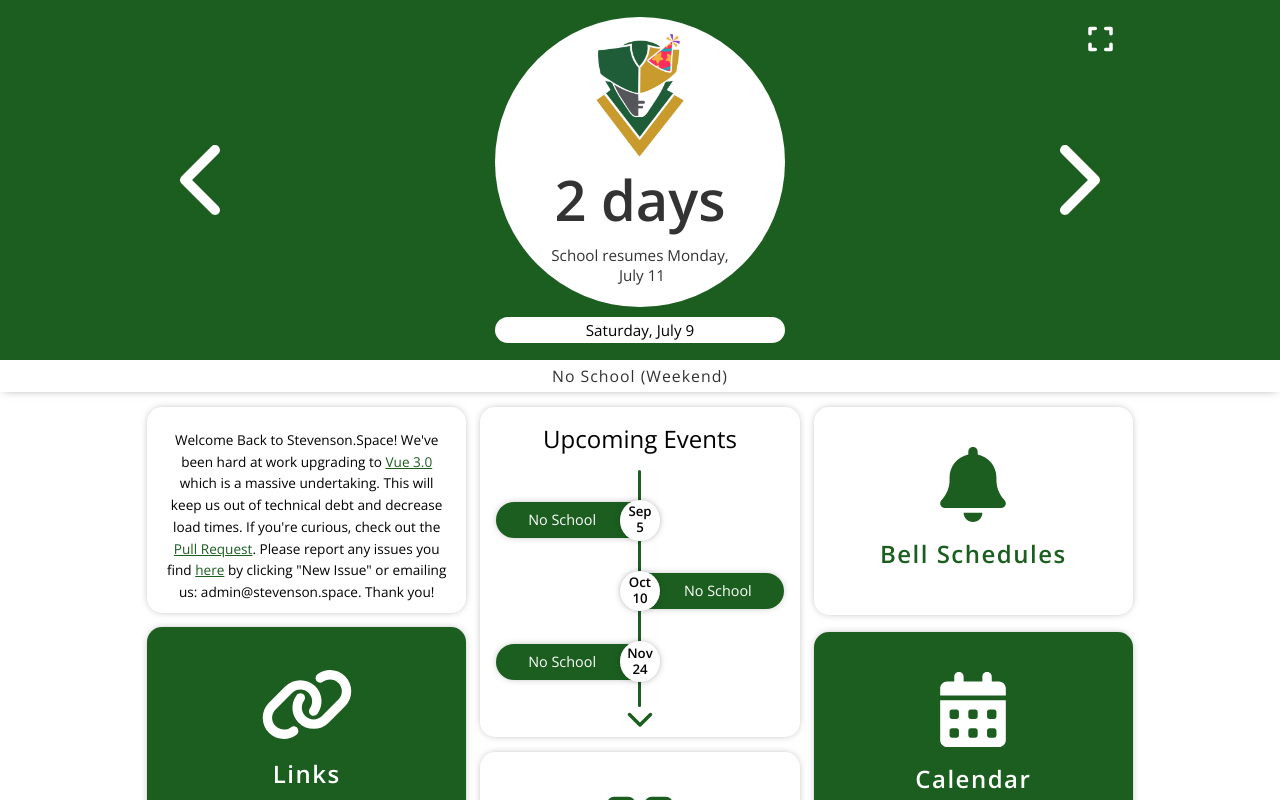
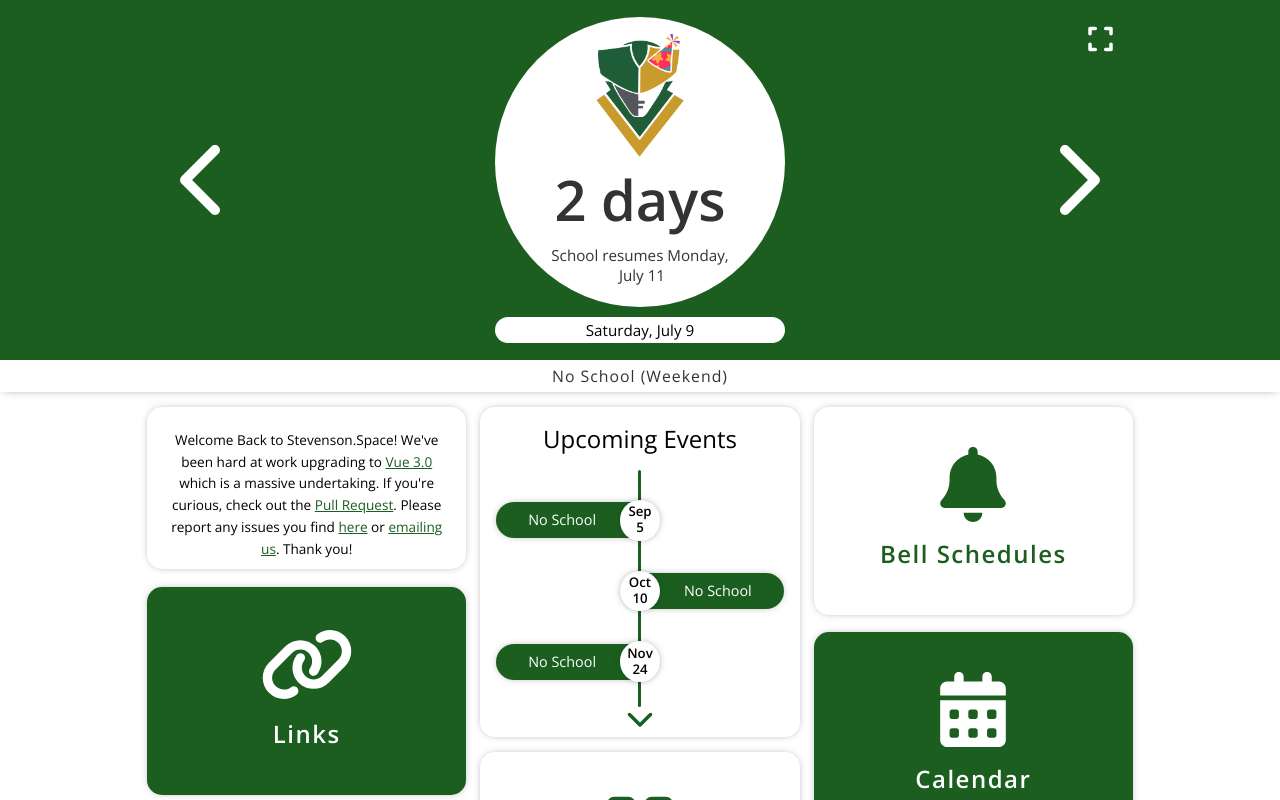
Before and after one commit to stevenson-space/shs, a Vue app: page / in a window 1280 px wide. Shown: the top 800 px of the page. Built offline with nearby package versions, Linux system fonts and the light colour scheme.

Commit message:
fix package json

```diff
--- a/package.json
+++ b/package.json
@@ -20,7 +20,7 @@
     "eslint-plugin-vuejs-accessibility": "^1.1.1",
     "gsap": "^3.10.3",
     "pinia": "^2.0.13",
-    "qrcode-vue3": "file:../../../Documents/GitHub/project-xenox/qrcode-vue3",
+    "qrcode-vue3": "^1.4.17",
     "query-string": "^7.1.1",
     "querystring-es3": "^0.2.1",
     "vue": "^3.2.13",
--- a/src/components/cards/NewFeatureCard.vue
+++ b/src/components/cards/NewFeatureCard.vue
@@ -3,7 +3,7 @@
     <div class="container">
       <div class="message">
         <br>
-        Welcome Back to Stevenson.Space! We've been hard at work upgrading to <a href="https://vuejs.org/" target="_blank">Vue 3.0</a> which is a massive undertaking. This will keep us out of technical debt and decrease load times. If you're curious, check out the <a href="https://github.com/stevenson-space/shs/pull/125/files" target="_blank">Pull Request</a>. Please report any issues you find <a target="_blank" href="https://github.com/stevenson-space/shs/issues">here</a> by clicking "New Issue" or emailing us: admin@stevenson.space. Thank you!
+        Welcome Back to Stevenson.Space! We've been hard at work upgrading to <a href="https://vuejs.org/" target="_blank">Vue 3.0</a> which is a massive undertaking. If you're curious, check out the <a href="https://github.com/stevenson-space/shs/pull/125/files" target="_blank">Pull Request</a>. Please report any issues you find <a target="_blank" href="https://github.com/stevenson-space/shs/issues">here</a> or <a href="mailto:admin@stevenson.space">emailing us</a>. Thank you!
       </div>
     </div>
   </timed-card>
```
